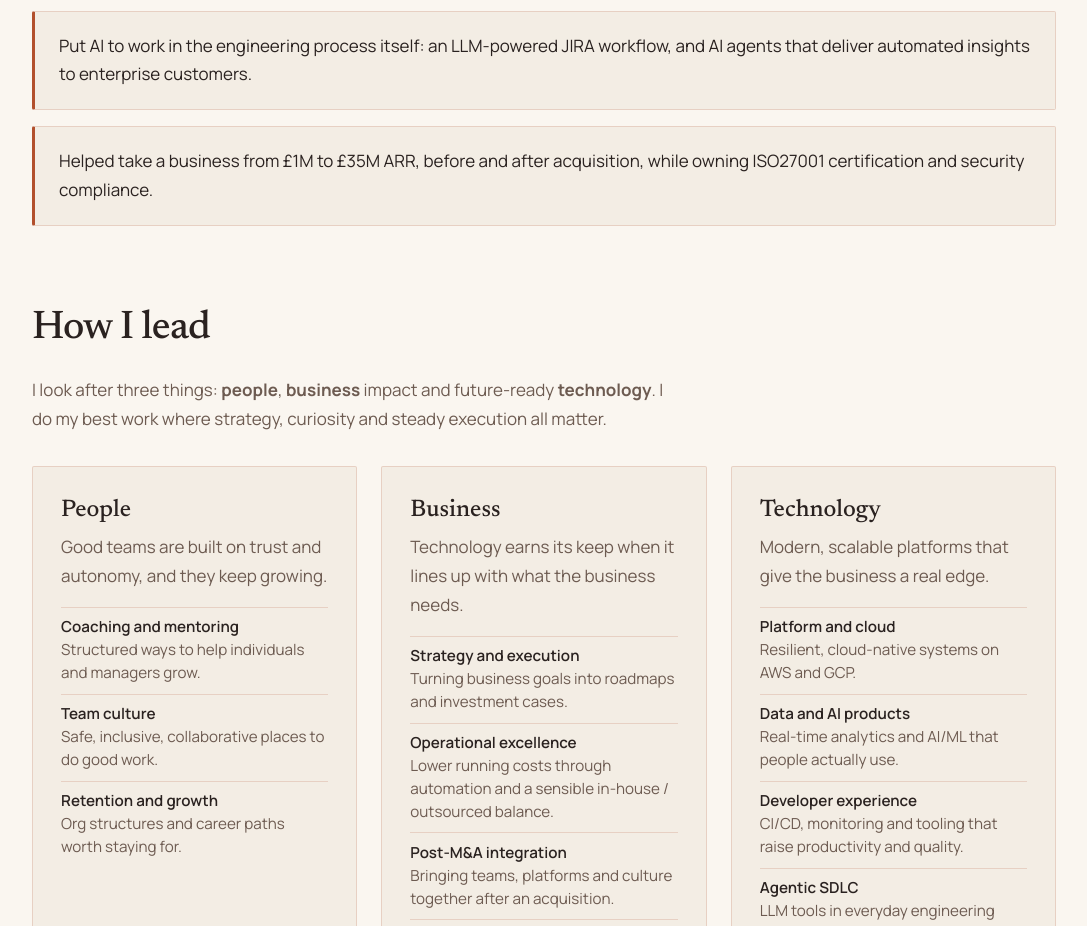
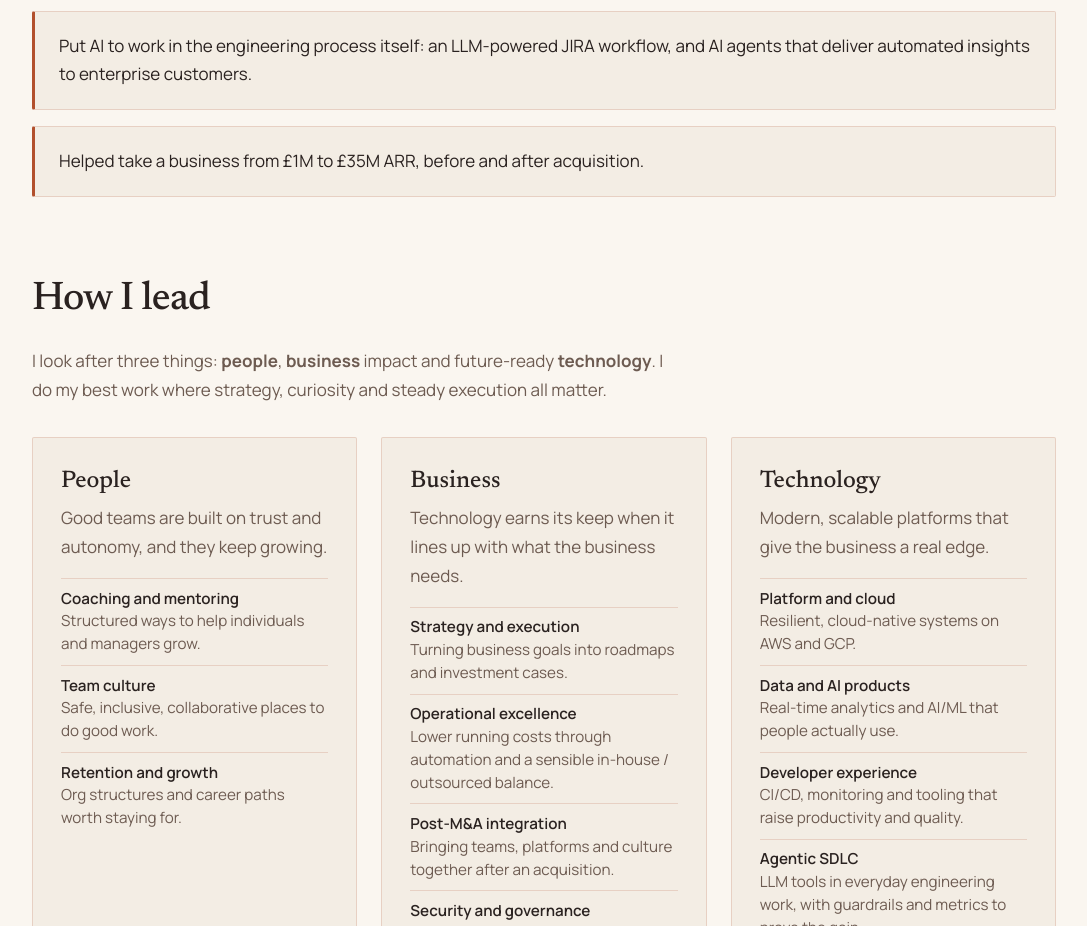
Before and after one commit to AngelosDev/aboutme, a Next.js app: page / in a window 1280 px wide. Shown: the part 1160-2086 px from the top of the page, without its empty margins (96-1183 px from the left). Built offline with nearby package versions, Linux system fonts and the light colour scheme.

Commit message:
Remove ISO27001 ownership claim from home page highlights
Co-Authored-By: Claude Sonnet 5.5 <noreply@anthropic.com>
Claude-Session: https://claude.ai/code/session_01LK7HwEuYC6LjA5mM2eJvrN

```diff
--- a/pages/index.js
+++ b/pages/index.js
@@ -7,7 +7,7 @@ const wins = [
   'Moved to cloud-native microservices and shifted quality left: releases came 200% faster and production incidents dropped by 30%.',
   'Lifted the Developer Experience Index by 6 points by simplifying workflows and cutting the cognitive load on engineers.',
   'Put AI to work in the engineering process itself: an LLM-powered JIRA workflow, and AI agents that deliver automated insights to enterprise customers.',
-  'Helped take a business from £1M to £35M ARR, before and after acquisition, while owning ISO27001 certification and security compliance.',
+  'Helped take a business from £1M to £35M ARR, before and after acquisition.',
 ];
 
 const pillars = [
```
